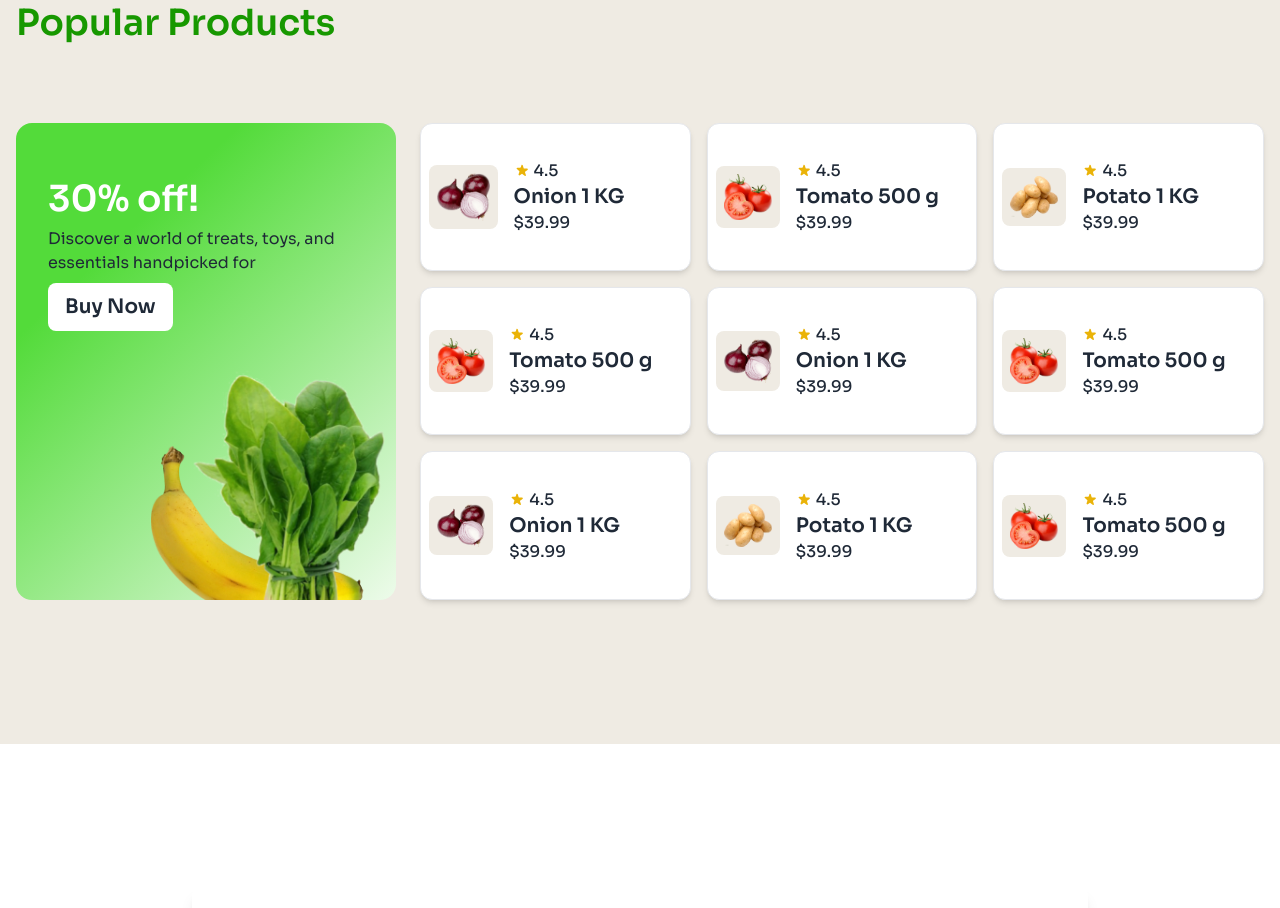
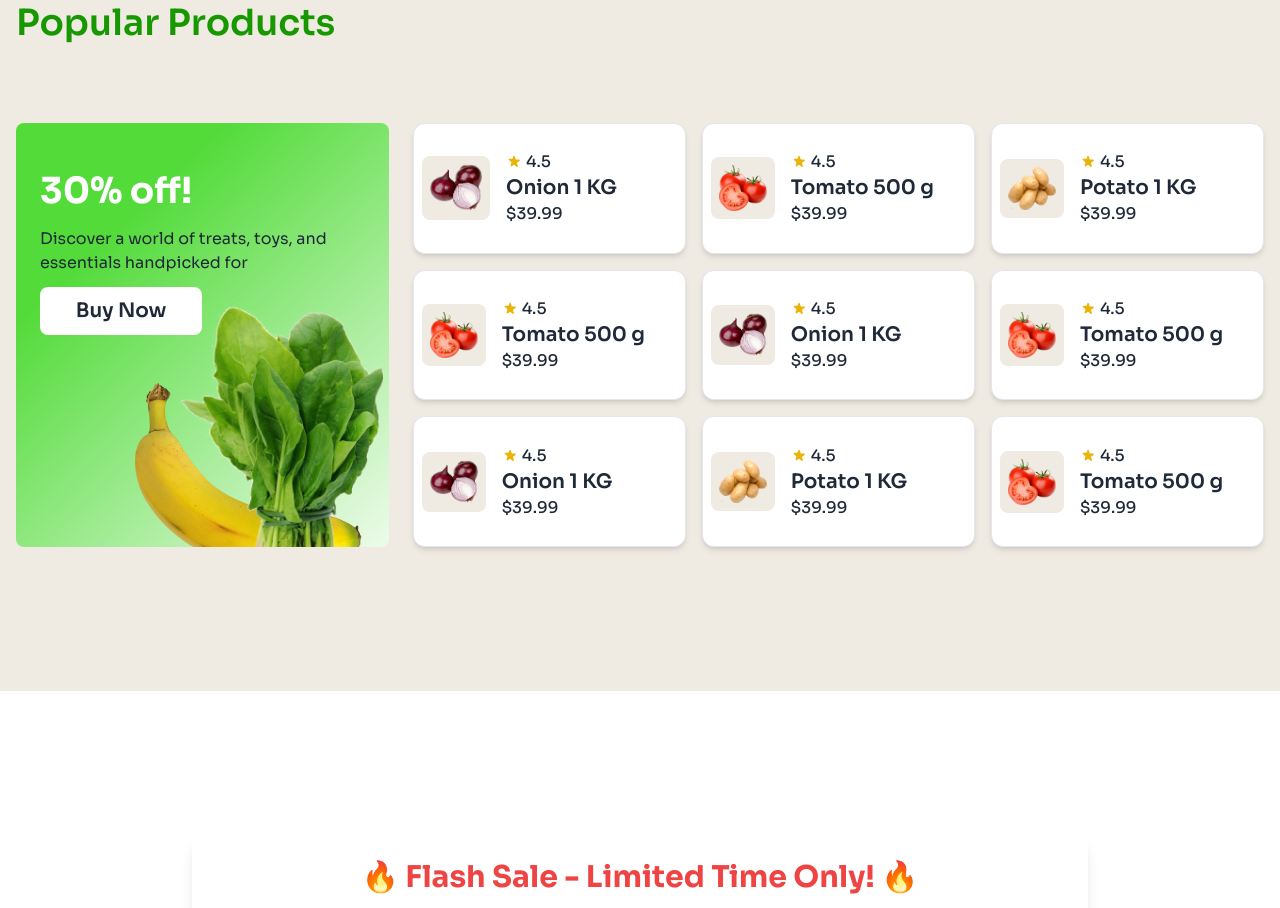
Before and after one commit to Saif-Smran/assingment-3, a plain HTML site: page index.html in a window 1280 px wide. Shown: the part 2198-3106 px from the top of the page. Drawn offline with nearby package versions, Linux system fonts and the light colour scheme; files whose address does not match are found by name.

Commit message:
Fixing a Card

```diff
--- a/index.html
+++ b/index.html
@@ -57,21 +57,10 @@
             animation: moveCircle 3s infinite linear;
         }
 
-        /* Make the circle move around the word "Freshness" responsively */
-        @media (max-width: 640px) {
-            .circle-animation::before {
-                width: 15px;
-                height: 15px;
-                animation-duration: 2s; /* Faster animation on smaller screens */
-            }
-        }
-
-        @media (min-width: 641px) and (max-width: 1024px) {
-            .circle-animation::before {
-                width: 18px;
-                height: 18px;
-                animation-duration: 2.5s;
-            }
+        .bimg{
+            background-image: url("./c2-assets/vegetable-offer.png");
+            background-repeat: no-repeat;
+           background-position: bottom right;
         }
     </style>
     <!-- DaisyUI + TailwindCSS -->
@@ -203,16 +192,12 @@
                 <h1 class="font-semibold text-2xl md:text-4xl text-nature-green ">Popular Products</h1>
                 <div class="mt-8 md:pt-12 md:flex space-x-1 gap-5">
                     <div
-                        class="card flex flex-col-reverse bg-[linear-gradient(136.38deg,#53DB3A_25.666%,#FFFFFF_108.596%)] md:pt-6 max-w-[400px]">
-                        <figure class="relative z-10">
-                            <img src="./c2-assets/vegetable-offer.png" alt="Vagitables"
-                                class="w-2/3 relative left-12 md:left-14 z-20" />
-                        </figure>
-                        <div class="card-body md:space-y-4-2">
-                            <h2 class="card-title text-white md:text-4xl">30% off!</h2>
-                            <p>Discover a world of treats, toys, and essentials handpicked for </p>
-                            <div class="card-actions justify-start">
-                                <button class="btn btn-ghost bg-white hover:text-white md:text-xl">Buy Now</button>
+                        class="rounded-lg bg-[linear-gradient(136.38deg,#53DB3A_25.666%,#FFFFFF_108.596%)] md:pt-6 max-w-[400px]  ">
+                        <div class="bimg h-[400px]">
+                            <div class="p-6 md:space-y-4-2 ">
+                                <h2 class=" font-bold text-2xl text-white md:text-4xl">30% off!</h2>
+                                <p class="mt-4">Discover a world of treats, toys, and essentials handpicked for </p>
+                                <button class="mt-3 btn btn-ghost bg-white hover:text-white md:text-xl w-2/4">Buy Now</button>
                             </div>
                         </div>
                     </div>
```
